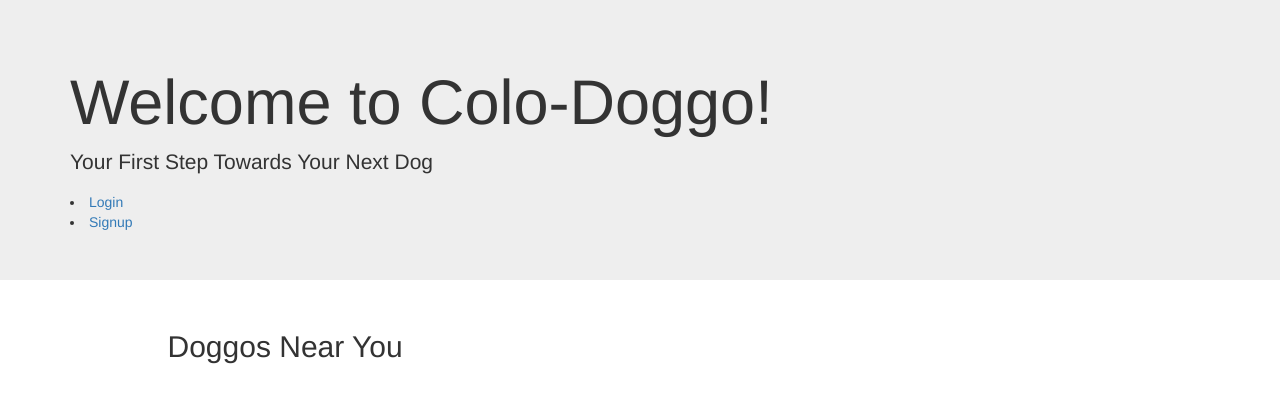
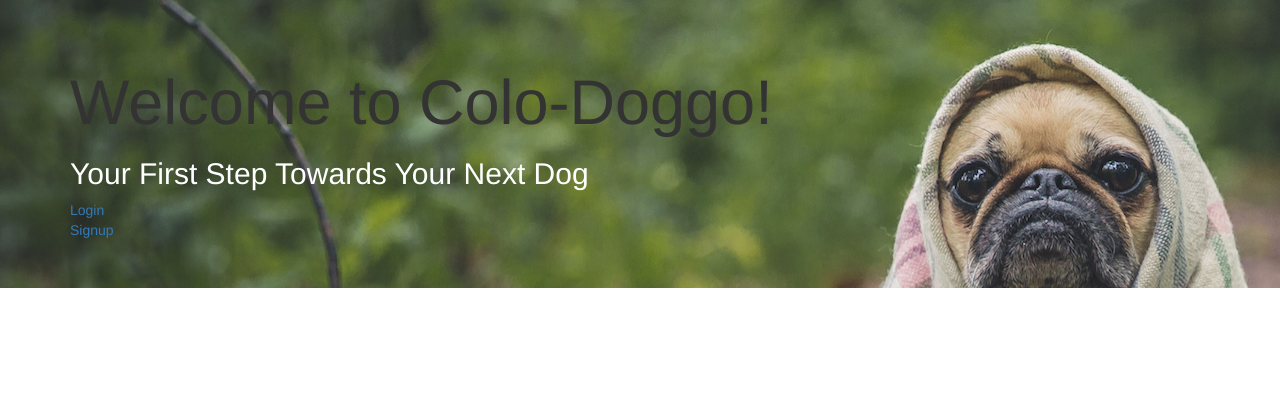
Before and after one commit to alexi-o/petfinder-api, a Node server app: page / in a window 1280 px wide. Shown: the top 403 px of the page. Run offline with Node 20, Linux system fonts and the light colour scheme; some libraries are stand-ins or nearby versions.

Commit message:
adds header image

```diff
--- a/public/styles/styles.css
+++ b/public/styles/styles.css
@@ -1,3 +1,11 @@
-a {
+li {
 	list-style: none;
 }
+
+.jumbotron{
+	background: url(./images/header.jpg) no-repeat;
+}
+
+h1, h2{
+	color: white;
+}
--- a/views/partials/header.ejs
+++ b/views/partials/header.ejs
@@ -17,7 +17,7 @@
     <div class="jumbotron">
       <div class="container">
         <h1>Welcome to Colo-Doggo!</h1>
-        <p>Your First Step Towards Your Next Dog</p>
+        <h2>Your First Step Towards Your Next Dog</h2>
             <% if (currentUser) {%>
           <li><a href="/logout">Logout <%= currentUser.local.email %></a></li>
              <% } else { %>
```
Also changed, not shown: public/styles/images/header.jpg (added).
